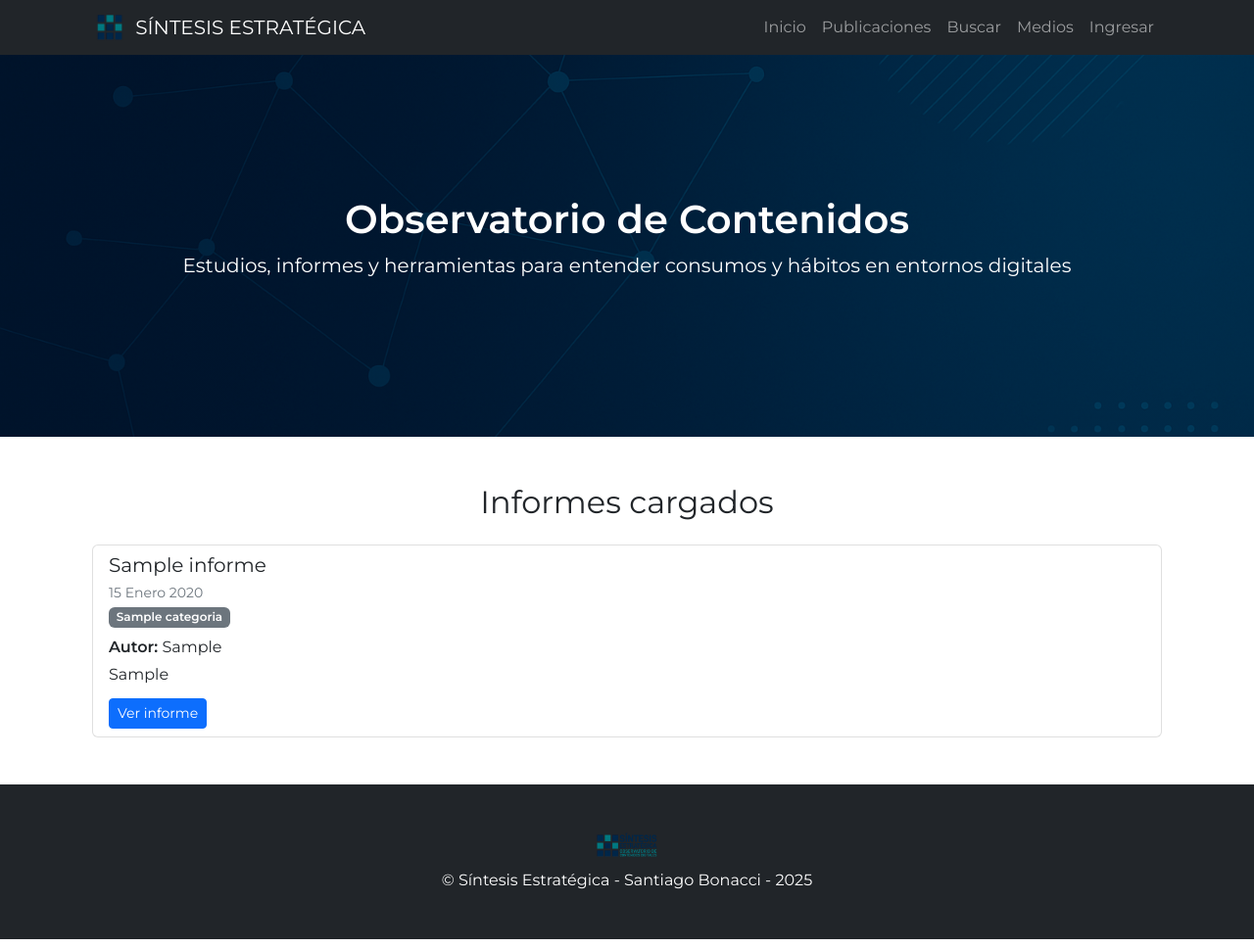
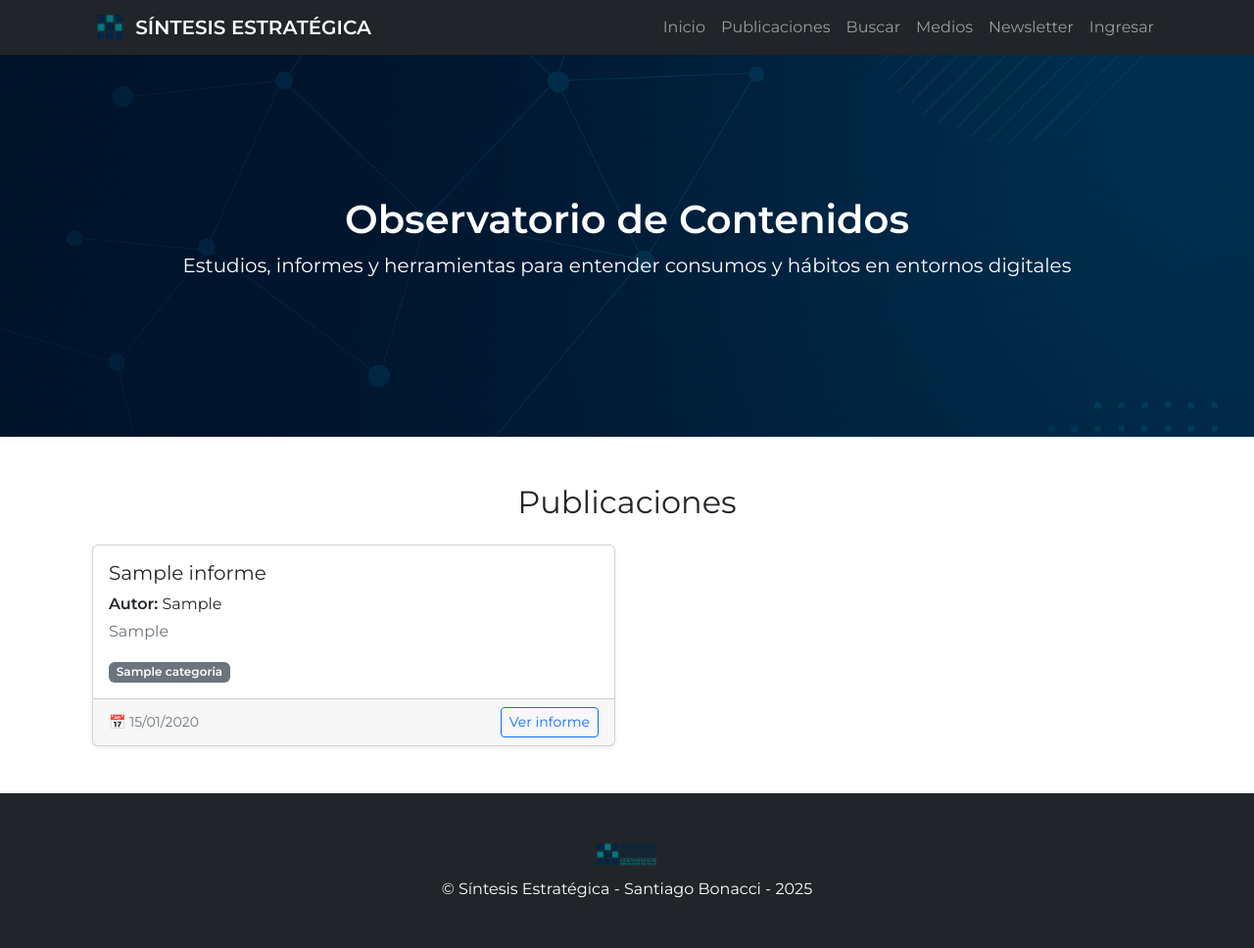
Before and after one commit to sbonacci33/sintesis_estrategica, a Django app: page /informes/ in a window 1280 px wide. Shown: the whole page at 98% size. Run offline with Django 5.2, Linux system fonts and the light colour scheme; tables that the repository leaves empty hold one stand-in row (values such as "Sample post"); some libraries are stand-ins or nearby versions.

Commit message:
Mejora diseño: navbar, Medios Amigos y publicaciones

```diff
--- a/observatorio/templates/observatorio/listar_informes.html
+++ b/observatorio/templates/observatorio/listar_informes.html
@@ -1,24 +1,33 @@
 {% extends 'observatorio/base.html' %}
-{% block title %}Informes{% endblock %}
+{% block title %}Publicaciones{% endblock %}
+
 {% block content %}
   <div class="container my-5">
-    <h2 class="text-center mb-4">Informes cargados</h2>
+    <h2 class="text-center mb-4">Publicaciones</h2>
 
     {% if informes %}
-        <div class="list-group">
+      <div class="row row-cols-1 row-cols-md-2 g-4">
         {% for informe in informes %}
-                <div class="list-group-item">
-                    <h5 class="mb-1">{{ informe.titulo }}</h5>
-                    <small class="text-muted">{{ informe.fecha }}</small><br>
-                    <span class="badge bg-secondary mb-2">{{ informe.categoria }}</span>
+          <div class="col">
+            <div class="card h-100 shadow-sm">
+              <div class="card-body">
+                <h5 class="card-title">{{ informe.titulo }}</h5>
                 <p class="mb-1"><strong>Autor:</strong> {{ informe.autor }}</p>
-                    <p class="mb-1">{{ informe.resumen }}</p>
-                    <a href="{% url 'detalle_informe' informe.id %}" target="_blank" class="btn btn-primary btn-sm mt-2">Ver informe</a>
+                <p class="card-text text-muted">{{ informe.resumen|truncatewords:30 }}</p>
+                <span class="badge bg-secondary">{{ informe.categoria }}</span>
+              </div>
+              <div class="card-footer d-flex justify-content-between align-items-center">
+                <small class="text-muted">📅 {{ informe.fecha|date:"d/m/Y" }}</small>
+                <a href="{% url 'detalle_informe' informe.id %}" target="_blank" class="btn btn-outline-primary btn-sm">Ver informe</a>
+              </div>
+            </div>
           </div>
         {% endfor %}
       </div>
     {% else %}
-        <p class="text-center text-muted">No hay informes cargados aún.</p>
+      <div class="alert alert-info text-center mt-4" role="alert">
+        📭 Todavía no hay publicaciones disponibles. <br> ¡Muy pronto estaremos compartiendo nuevos contenidos!
+      </div>
     {% endif %}
   </div>
 {% endblock %}
--- a/observatorio/templates/observatorio/navbar.html
+++ b/observatorio/templates/observatorio/navbar.html
@@ -3,17 +3,19 @@
   <div class="container px-4">
     <a class="navbar-brand d-flex align-items-center" href="{% url 'home' %}">
       <img src="{% static 'images/icono.png' %}" alt="Logo" height="30" class="me-2">
-      <span>SÍNTESIS ESTRATÉGICA</span>
+      <strong>SÍNTESIS ESTRATÉGICA</strong>
     </a>
     <button class="navbar-toggler" type="button" data-bs-toggle="collapse"
       data-bs-target="#navbarResponsive" aria-controls="navbarResponsive"
       aria-expanded="false" aria-label="Alternar navegación"><span class="navbar-toggler-icon"></span></button>
+
     <div class="collapse navbar-collapse" id="navbarResponsive">
-      <ul class="navbar-nav ms-auto">
+      <ul class="navbar-nav ms-auto mb-2 mb-lg-0">
         <li class="nav-item"><a class="nav-link" href="{% url 'home' %}">Inicio</a></li>
         <li class="nav-item"><a class="nav-link" href="{% url 'listar_informes' %}">Publicaciones</a></li>
         <li class="nav-item"><a class="nav-link" href="{% url 'buscar_informes' %}">Buscar</a></li>
         <li class="nav-item"><a class="nav-link" href="{% url 'medios' %}">Medios</a></li>
+        <li class="nav-item"><a class="nav-link" href="{% url 'suscribirse' %}">Newsletter</a></li>
         <li class="nav-item">
           {% if user.is_authenticated %}
             <a class="nav-link" href="{% url 'logout_user' %}">Salir</a>
```
Also changed, not shown: observatorio/templates/observatorio/medios.html (+23 -11 lines). Lines whose indentation alone changed are shown as unchanged.
